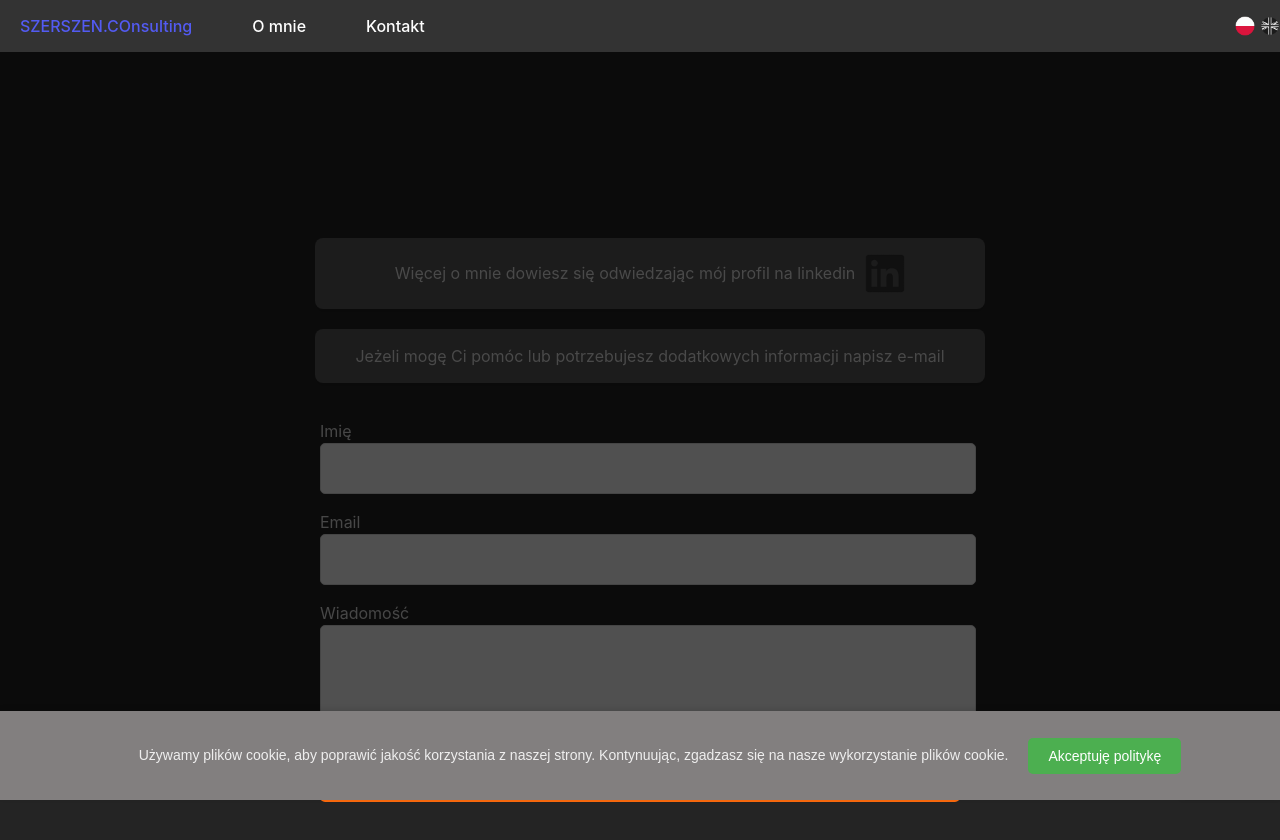
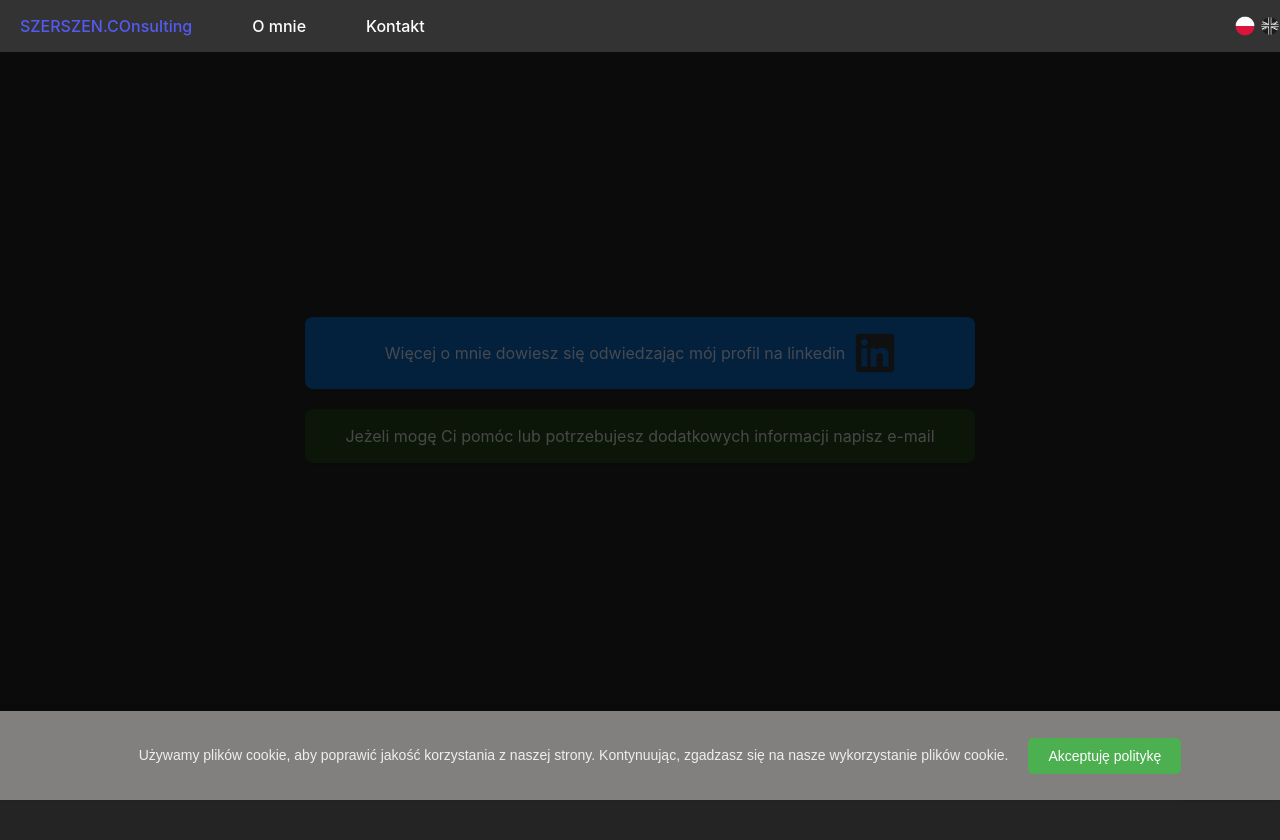
Before and after one commit to oszypczy/about-me-website, a React (Vite) app: page /#/contact in a window 1280 px wide. Shown: the top 840 px of the page. After the commit the page ends 800 px from the top, so only its background shows below. Built offline with nearby package versions, Linux system fonts and the light colour scheme.

Commit message:
Chyba git, nie jest jeszcze responsywna

```diff
--- a/src/AboutMe/AboutMe.css
+++ b/src/AboutMe/AboutMe.css
@@ -2,21 +2,36 @@
     display: flex;
     justify-content: center;
     align-items: center;
-    min-height: 100vh;
+    flex-direction: column;
+    width: 100%;
+    height: 100%;
     gap: 20px;
-    padding-top: 60px;
+}
+
+.imageSection {
+    align-self: center;
+}
+
+.imageSection img {
+    max-width: 60%;
+    height: auto;
+    border-radius: 50%;
+    display: flex;
+    margin: 20px auto;
+}
+
+.imageName {
+    text-align: center;
 }
 
 .bioParagraph {
     background-color: #f0f0f041;
     padding: 15px;
-    margin-bottom: 20px;
+    margin: 20px auto;
     border-radius: 8px;
     box-shadow: 0 4px 6px rgba(0, 0, 0, 0.1);
     transition: transform 0.3s ease-in-out;
-    width: 90%;
-    margin-left: 20px;
-    margin-right: auto;
+    width: 50%;
     font-size: 0.8em;
     text-align: justify;
     padding-top: 5px;
@@ -57,24 +72,3 @@
         opacity: 1;
     }
 }
-
-.imageSection {
-    position: -webkit-sticky;
-    position: sticky;
-    top: 60px;
-    align-self: flex-start;
-    left: -20px;
-}
-
-.imageSection img {
-    max-width: 80%;
-    height: auto;
-    border-radius: 50%;
-    display: block;
-    margin: 0 auto;
-}
-
-.imageName {
-    text-align: right;
-    margin-right: 60px;
-}
--- a/src/AboutMe/AboutMe.tsx
+++ b/src/AboutMe/AboutMe.tsx
@@ -7,6 +7,10 @@ function AboutMe() {
 
     return (
         <div className="aboutMeContainer">
+            <div className="imageSection animateImage">
+                <img src={image} alt="Me" />
+                <div className="imageName">Marcin J. Szerszeń</div>
+            </div>
             <div className="bioSection animateBio">
                 {(t('bioParagraphs', { returnObjects: true }) as string[]).map((paragraph, index) => (
                     <div key={index} className="bioParagraph">
@@ -14,10 +18,6 @@ function AboutMe() {
                     </div>
                 ))}
             </div>
-            <div className="imageSection animateImage">
-                <img src={image} alt="Me" />
-                <div className="imageName">Marcin J. Szerszeń</div>
-            </div>
         </div>
     );
 }
--- a/src/Contact/Contact.css
+++ b/src/Contact/Contact.css
@@ -1,12 +1,9 @@
 .contact-container {
     display: flex;
     flex-direction: column;
-    justify-content: center;
     align-items: center;
-    height: 100vh;
+    height: 100%;
     width: 100vw;
-    margin-top: 120px;
-    min-height: 100vh;
 }
 
 .linkedin-container,
@@ -18,16 +15,21 @@
     border-radius: 8px;
     box-shadow: 0 4px 6px rgba(0, 0, 0, 0.1);
     transition: transform 0.3s ease-in-out;
-    margin-left: 20px;
-    font-size: 0.8em;
-    text-align: justify;
-    padding-top: auto;
-    padding-bottom: auto;
     display: flex;
     align-items: center;
     justify-content: center;
     gap: 10px;
     width: 50%;
+}
+
+.linkedin-container {
+    cursor: pointer;
+    background-color: #0a66c2;
+}
+
+.email-container {
+    cursor: pointer;
+    background-color: #30aa0041;
 }
 
 @keyframes slideInFromLeft {
@@ -55,7 +57,6 @@
 .linkedin-container:hover,
 .email-container:hover {
     transform: translateY(-5px);
-    background-color: #e8e8e83a;
 }
 
 .linkedin-container p,
@@ -70,51 +71,45 @@
     height: auto;
 }
 
-form {
-    animation: slideInFromLeft 0.7s ease-out forwards, fadeIn 0.7s ease-in-out forwards;
-    display: flex;
-    align-items: flex-start;
-    flex-direction: column;
-    width: 50%;
-    font-size: 16px;
+.form-container {
+    animation: slideInFromLeft 0.7s ease-out, fadeIn 0.7s ease-in-out;
 }
 
-input,
-textarea {
-    width: 100%;
-    padding: 7px;
-    outline: none;
-    border-radius: 5px;
-    border: 1px solid rgb(220, 220, 220);
+.input-group {
+    margin-bottom: 20px;
+    width: 52vw;
 }
 
-input:focus,
-textarea:focus {
-    border: 2px solid rgba(0, 206, 158, 1);
+.input-group label {
+    display: block;
+    margin-bottom: 5px;
 }
 
-input[type="text"],
-input[type="email"] {
-    height: 35px;
+.input-group input,
+.input-group textarea {
+    width: 100%;
+    padding: 10px;
+    box-sizing: border-box;
+    resize: none;
 }
 
-textarea {
-    max-width: 100%;
-    min-width: 100%;
-    max-height: 100px;
-    min-height: 100px;
+.input-group textarea {
+    height: 200px;
 }
 
-label {
-    margin-top: 1rem;
-}
-
-input[type="submit"] {
-    margin-top: 2rem;
-    cursor: pointer;
-    background: rgb(249, 105, 14);
+.submit-button input {
+    background-color: #e07f23;
     color: white;
     border: none;
+    cursor: pointer;
+    padding: 10px 20px;
+    text-align: center;
+    text-decoration: none;
+    display: inline-block;
+    font-size: 16px;
+    margin: 4px 2px;
+    transition-duration: 0.4s;
+    border-radius: 5px;
 }
 
 .popup {
--- a/src/Contact/Contact.tsx
+++ b/src/Contact/Contact.tsx
@@ -1,4 +1,4 @@
-import { useRef, useState } from 'react';
+import React, { useRef, useState } from 'react';
 import emailjs from '@emailjs/browser';
 import './Contact.css';
 import { useTranslation } from 'react-i18next';
@@ -20,10 +20,36 @@ export const Contact = () => {
     const [message, setMessage] = useState('');
     const [showPopup, setShowPopup] = useState(false);
     const [exitAnimation, setExitAnimation] = useState(false);
+    const [isFormVisible, setIsFormVisible] = useState(false);
+    const [isFormValid, setIsFormValid] = useState(false);
     const { t } = useTranslation();
+
+    const emailRegex = /^[^\s@]+@[^\s@]+\.[^\s@]+$/;
+
+    const toggleFormVisibility = () => {
+        setIsFormVisible(!isFormVisible);
+    };
+
+    const checkFormValidity = () => {
+        return userName.trim() !== '' && emailRegex.test(userEmail) && message.trim() !== '';
+    };
+
+    const handleInputChange = (setter: (value: string) => void) => (e: React.ChangeEvent<HTMLInputElement | HTMLTextAreaElement>) => {
+        setter(e.target.value);
+        setIsFormValid(checkFormValidity());
+    };
+
+    const navigateToLinkedIn = () => {
+        window.open("https://www.Linkedin.com/in/MarcinSzerszen/", "_blank", "noopener,noreferrer");
+    };
 
     const sendEmail = (e: React.FormEvent<HTMLFormElement>) => {
         e.preventDefault();
+
+        if (!isFormValid) {
+            alert('Please ensure all fields are filled correctly.');
+            return;
+        }
 
         if (form.current) {
             emailjs
@@ -39,52 +65,60 @@ export const Contact = () => {
                             setExitAnimation(true);
                             setTimeout(() => setShowPopup(false), 500);
                         }, 5000);
-                    },
-                    (error) => {
-                        console.log('FAILED...', error.text);
+                        setUserName('');
+                        setUserEmail('');
+                        setMessage('');
+                        setIsFormValid(false);
                     },
                 );
         }
-        setUserName('');
-        setUserEmail('');
-        setMessage('');
     };
 
     return (
         <div className="contact-container">
             {showPopup && <Popup exit={exitAnimation} />}
-            <div className='linkedin-container'>
+            <div className='linkedin-container' onClick={navigateToLinkedIn}>
                 <p>{t("contact_container")}</p>
-                <a href="https://www.Linkedin.com/in/MarcinSzerszen/" target="_blank" rel="noopener noreferrer">
                 <img src="linkedin.png" alt="LinkedIn" />
-                </a>
             </div>
-            <div className='email-container'>
+            <div className='email-container' onClick={toggleFormVisibility}>
                 <p>{t("email_container")}</p>
             </div>
+            {isFormVisible && (
+                <div className="form-container">
                     <form ref={form} onSubmit={sendEmail}>
+                        <div className="input-group">
                             <label>{t("name")}</label>
                             <input
                                 type="text"
                                 name="user_name"
                                 value={userName}
-                    onChange={(e) => setUserName(e.target.value)}
+                                onChange={handleInputChange(setUserName)}
                             />
+                        </div>
+                        <div className="input-group">
                             <label>Email</label>
                             <input
                                 type="email"
                                 name="user_email"
                                 value={userEmail}
-                    onChange={(e) => setUserEmail(e.target.value)}
+                                onChange={handleInputChange(setUserEmail)}
                             />
+                        </div>
+                        <div className="input-group">
                             <label>{t("message")}</label>
                             <textarea
                                 name="message"
                                 value={message}
-                    onChange={(e) => setMessage(e.target.value)}
+                                onChange={handleInputChange(setMessage)}
                             />
+                        </div>
+                        <div className="input-group submit-button">
                             <input type="submit" value={t("send")} />
+                        </div>
                     </form>
+                </div>
+            )}
         </div>
     );
 };
--- a/src/Home/Home.css
+++ b/src/Home/Home.css
@@ -11,7 +11,7 @@
 }
 
 .left-arrow {
-    left: 0;
+    right: 0;
     position: -webkit-sticky;
     position: sticky;
 }
@@ -20,34 +20,15 @@
     right: 0;
 }
 
-@keyframes slide {
-
-    0%,
-    100% {
-        transform: translateX(0);
-    }
-
-    50% {
-        transform: translateX(30px);
-    }
-}
-
-.left-arrow,
-.right-arrow {
-    animation: slide 3s ease-in-out infinite;
-}
-
 .window-container {
     display: flex;
-    height: 100vh;
-    width: 100vw;
     position: relative;
 }
 
 .first-window,
 .second-window {
-    width: 100%;
-    height: 100%;
+    width: 100vw;
+    height: 100vh;
     flex-direction: column;
     align-items: center;
     text-align: center;
@@ -65,7 +46,7 @@
 }
 
 .first-window {
-    background-image: url('beach.jpg');
+    background-image: url('/public/beach.jpg');
     background-size: cover;
     background-position: center;
     justify-content: center;
@@ -109,7 +90,9 @@
 }
 
 .second-window {
-    height: 130%;
+    width: 100vw;
+    height: 100%;
+    box-sizing: border-box;
 }
 
 .second-window-topic {
@@ -130,7 +113,6 @@
     text-align: justify;
     padding-top: 5px;
     padding-bottom: 5px;
-    margin: auto;
 }
 
 .second-window-description:hover {
@@ -148,8 +130,8 @@
     font-size: 0.8em;
     text-align: justify;
     padding-top: 5px;
-    padding-bottom: auto;
     margin-top: 20px;
+    margin-bottom: 20px;
 }
 
 .second-window-experience:hover {
```
Also changed, not shown: 1 other file (tests, documents, lock files or other folders). Lines whose indentation alone changed are shown as unchanged.
